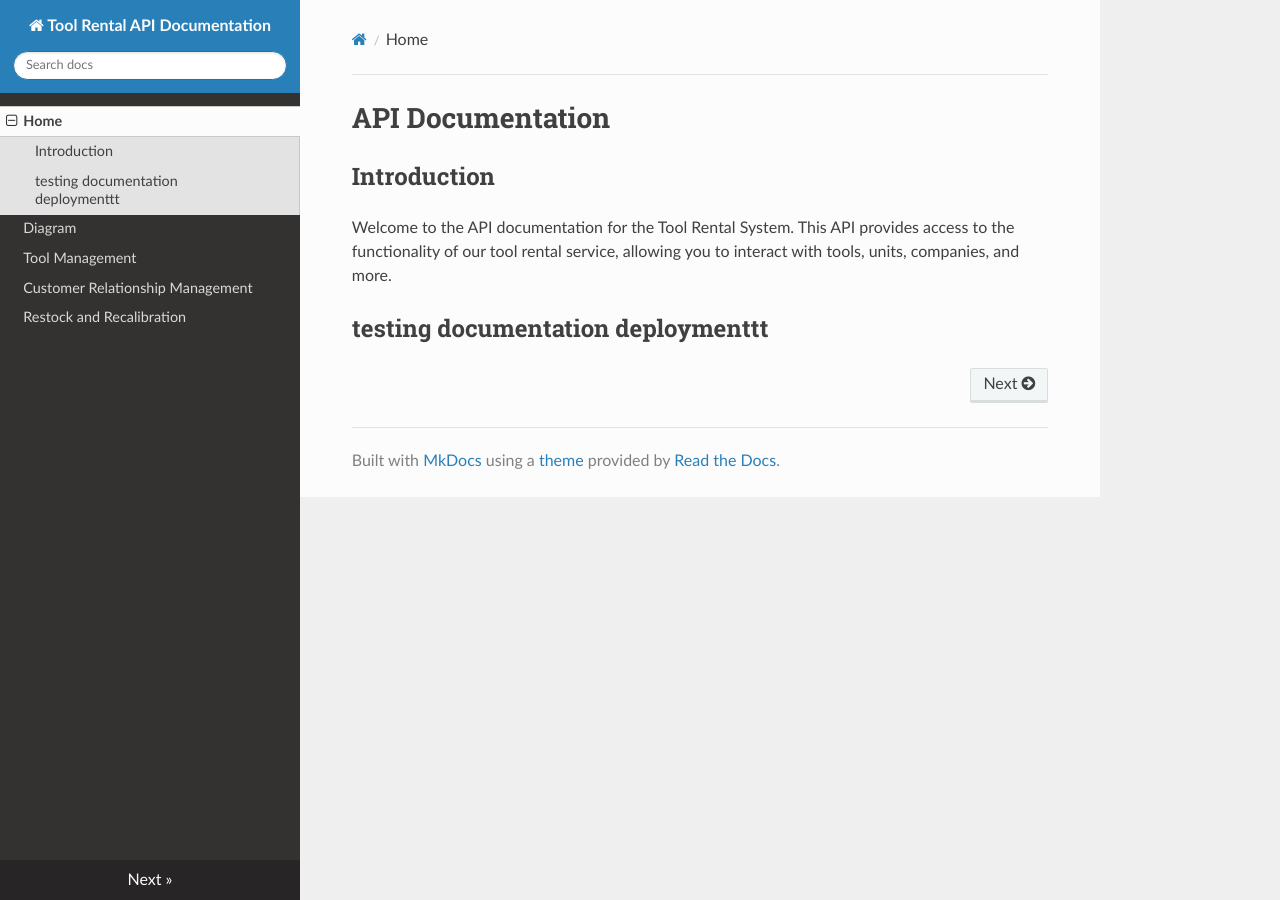
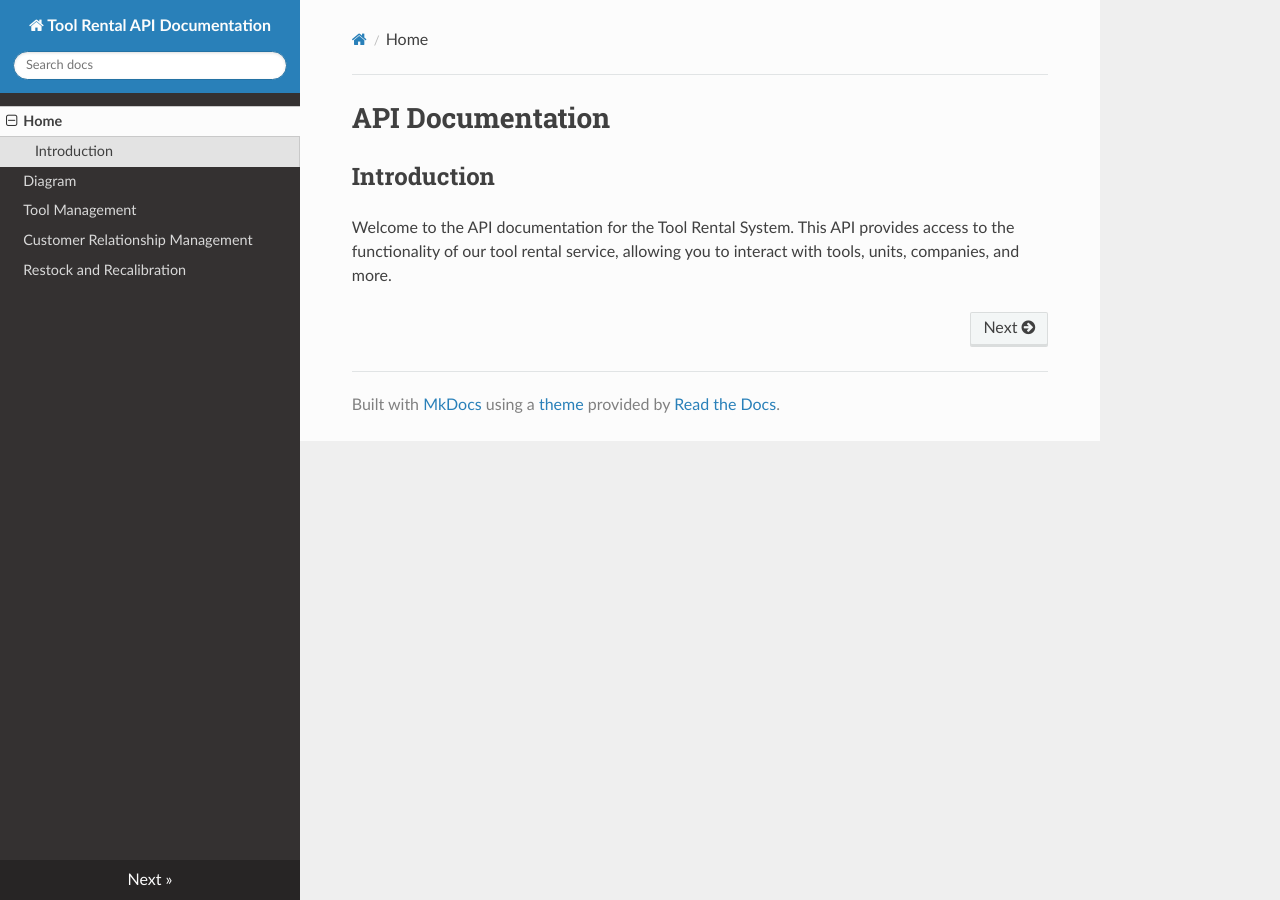
Before and after one commit to WillTrem/UInnovate, an MkDocs documentation site: the page built from documentation/docs/index.md, in a window 1280 px wide. Built offline with MkDocs 1.6.1, drawn with Linux system fonts in a browser that asks for light colours; nearby versions of some CDN libraries.

Commit message:
Update index.md

```diff
--- a/documentation/docs/index.md
+++ b/documentation/docs/index.md
@@ -3,5 +3,3 @@
 ## Introduction
 
 Welcome to the API documentation for the Tool Rental System. This API provides access to the functionality of our tool rental service, allowing you to interact with tools, units, companies, and more.
-
-## testing documentation deploymenttt
```
